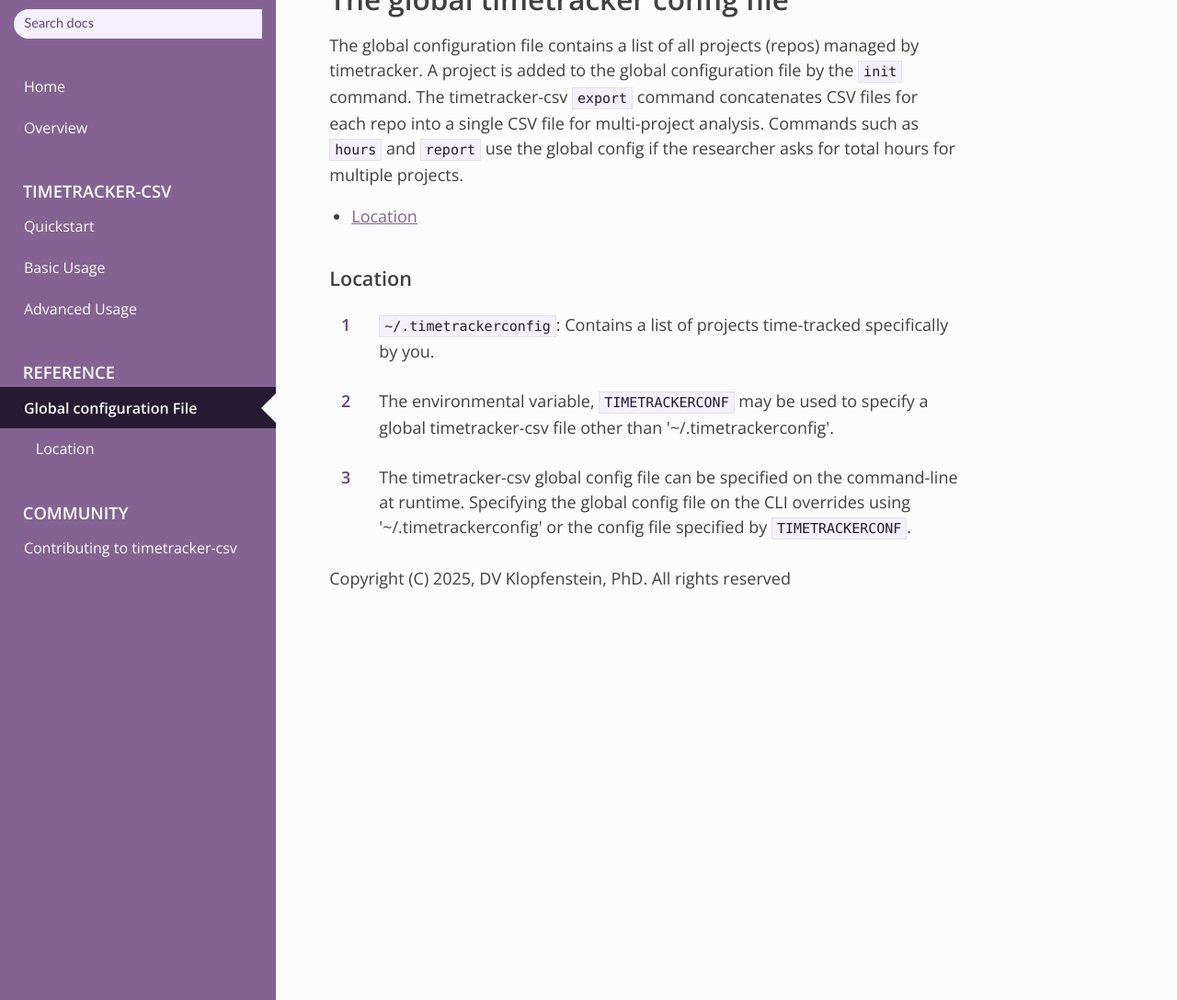
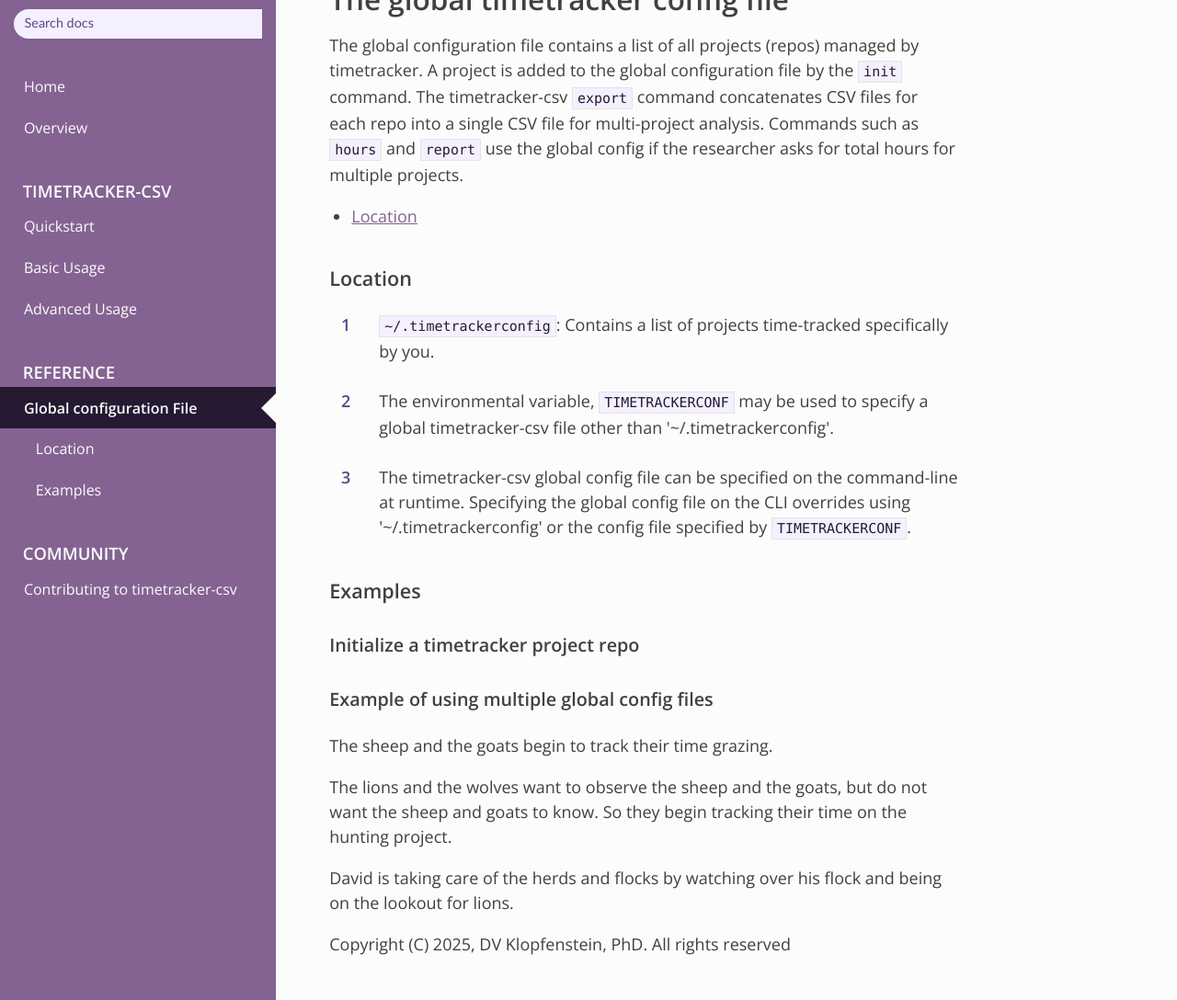
Before and after one commit to dvklopfenstein/timetracker, an MkDocs documentation site: the page built from docs/config_global.md, in a window 1280 px wide and 1223 px high, cut to the strip 135-1223 px from the top of the window. Shown: the whole strip at 92% size. Built offline with MkDocs 1.6.1, drawn with Linux system fonts in a browser that asks for light colours; nearby versions of some CDN libraries.

Commit message:
Starting an example of using more than one global config

```diff
--- a/docs/config_global.md
+++ b/docs/config_global.md
@@ -22,4 +22,18 @@ a global timetracker-csv file other than  '~/.timetrackerconfig'.
 Specifying the global config file on the CLI overrides using '~/.timetrackerconfig' or
 the config file specified by `TIMETRACKERCONF`.
 
+## Examples
+
+### Initialize a timetracker project repo
+
+### Example of using multiple global config files
+The sheep and the goats begin to track their time grazing.
+
+The lions and the wolves want to observe the sheep and the goats,
+but do not want the sheep and goats to know.
+So they begin tracking their time on the hunting project.
+
+David is taking care of the herds and flocks by
+watching over his flock and being on the lookout for lions.
+
 Copyright (C) 2025, DV Klopfenstein, PhD. All rights reserved
```
